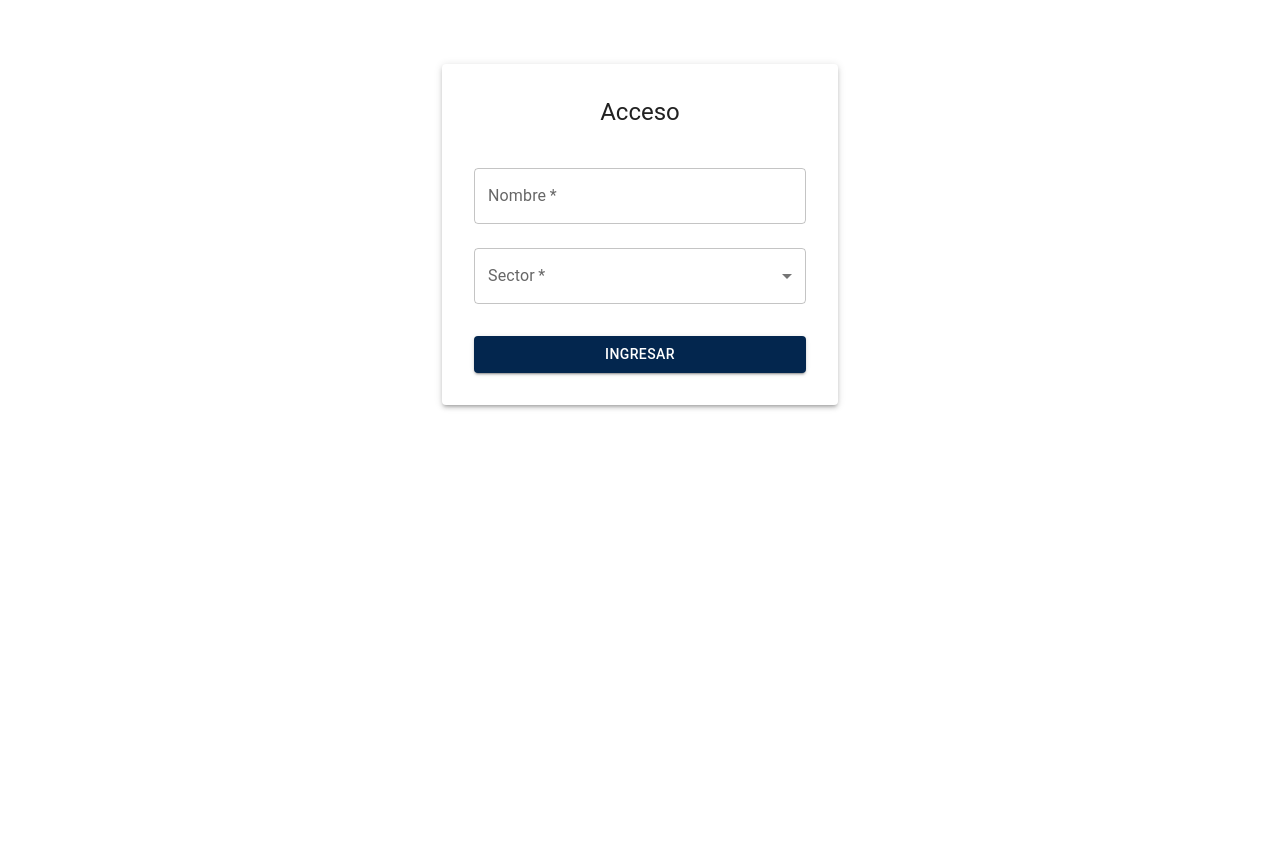
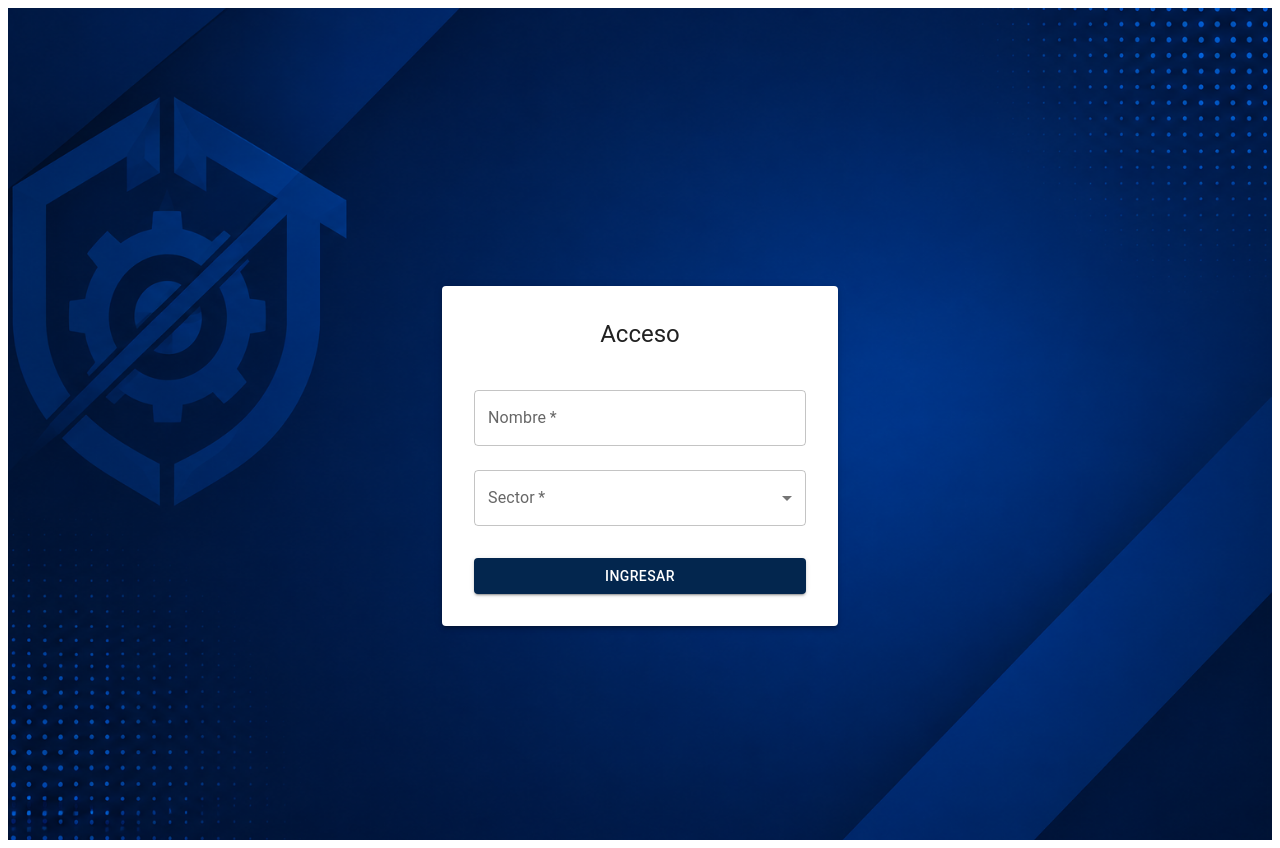
Before and after one commit to davidjuharez/pv_tp_integrador_grupo6, a React (Vite) app in the folder pv_tp_integrador_grupo6/: page /login in a window 1280 px wide. Before the commit the page ends 800 px from the top, so only its background shows below. Built offline with nearby package versions, Linux system fonts and the light colour scheme.

Commit message:
Se agrega el fondo al login.

```diff
--- a/pv_tp_integrador_grupo6/src/views/Login.jsx
+++ b/pv_tp_integrador_grupo6/src/views/Login.jsx
@@ -2,6 +2,8 @@ import { useState } from "react";
 import { useAdmin } from "../context/AdminContext";
 import { useNavigate } from "react-router-dom";
 import { Box, Typography, TextField, Button, Paper, Container, MenuItem } from '@mui/material';
+import logo from '../assets/logo.png';
+import fondoLogin from '../assets/fondoLogin.png';
 
 const Login = () => {
     const [form, setForm] = useState({ nombre: '', sector: '' });
@@ -21,6 +23,7 @@ const Login = () => {
     };
 
     return (
+        <Box sx={{ minHeight: "100vh", backgroundImage: `url(${fondoLogin})`, backgroundSize: "cover", backgroundPosition: "center", display: "flex", justifyContent: "center", alignItems: "center", p: 2 }}>
         <Container maxWidth="xs" sx={{ mt: 8 }}>
             <Paper elevation={3} sx={{ p: 4 }}>
                 <Typography variant="h5" align="center" sx={{ mb: 3 }}>Acceso</Typography>
@@ -34,6 +37,7 @@ const Login = () => {
                 </form>
             </Paper>
         </Container>
+        </Box>
     );
 };
 
```
